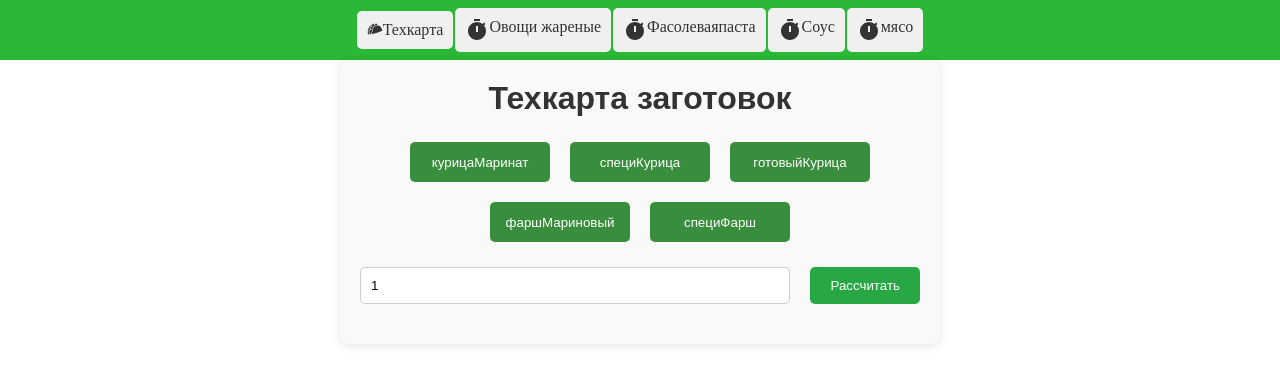
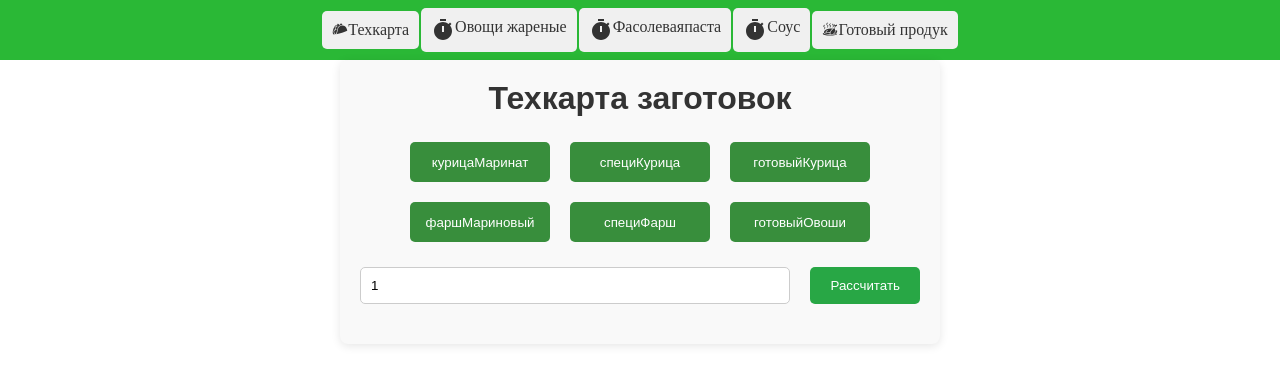
Before and after one commit to abazdev34/texKarta, a React (Vite) app: page /Texmyso in a window 1280 px wide. Shown: the top 384 px of the page. Built offline with nearby package versions, Linux system fonts and the light colour scheme.

Commit message:
dfdsdfsddffaa

```diff
--- a/src/components/header/index.jsx
+++ b/src/components/header/index.jsx
@@ -2,6 +2,8 @@
 import { Link } from 'react-router-dom';
 import './header.scss';
 import TimerIcon from '@mui/icons-material/Timer';
+import { GiChickenOven } from "react-icons/gi";
+
 import { GiTacos } from "react-icons/gi";
 const Header = () => {
 
@@ -16,7 +18,7 @@ const Header = () => {
             <Link to="/ovoshi">    <TimerIcon />Овощи жареные</Link>
             <Link to="/timer">    <TimerIcon />Фасолеваяпаста</Link>
             <Link to="/Sous">    <TimerIcon />Соус</Link>
-            <Link to="/Texmyso">    <TimerIcon />мясо</Link>
+            <Link to="/Texmyso">   <GiChickenOven />Готовый продук</Link>
 
 
 
--- a/src/components/texKarta/index.jsx
+++ b/src/components/texKarta/index.jsx
@@ -16,6 +16,12 @@ export const ingredientsData = {
 		кортофельКрахмал: 0.25,
 	},
 	овошиЖарыных: {
+		перецКырасный: 2,
+		лук: 0.4,
+		масло: 0.04,
+		специКурица:0.02,
+	},
+	готовыйОвоши: {
 		перецКырасный: 1.375,
 		лук: 0.2,
 		масло: 0.03,
--- a/src/components/texKarta/texMyso.jsx
+++ b/src/components/texKarta/texMyso.jsx
@@ -18,7 +18,7 @@ const Texmyso = () => {
 				{ name: 'готовыйКурица', category: 'main-dish' },
         { name: 'фаршМариновый', category: 'main-dish' },
         { name: 'специФарш', category: 'main-dish' },
-
+				{ name: 'готовыйОвоши', category: 'main-dish' },
     ];
 
     const handleDishSelect = (dish) => {
@@ -57,7 +57,7 @@ const Texmyso = () => {
         setTimeout(() => {
             setIsCalculating(false);
             setButtonClass('');
-        }, 300);
+        }, 0);
     };
 
     const calculateTotalCost = () => {
@@ -65,7 +65,7 @@ const Texmyso = () => {
         return Object.entries(result).reduce((total, [ingredient, weight]) => {
             const price = customPrices[ingredient] || 0;
             return total + price * weight;
-        }, 0);
+        },0);
     };
 
     const toggleIngredientSelection = (ingredient) => {
```
